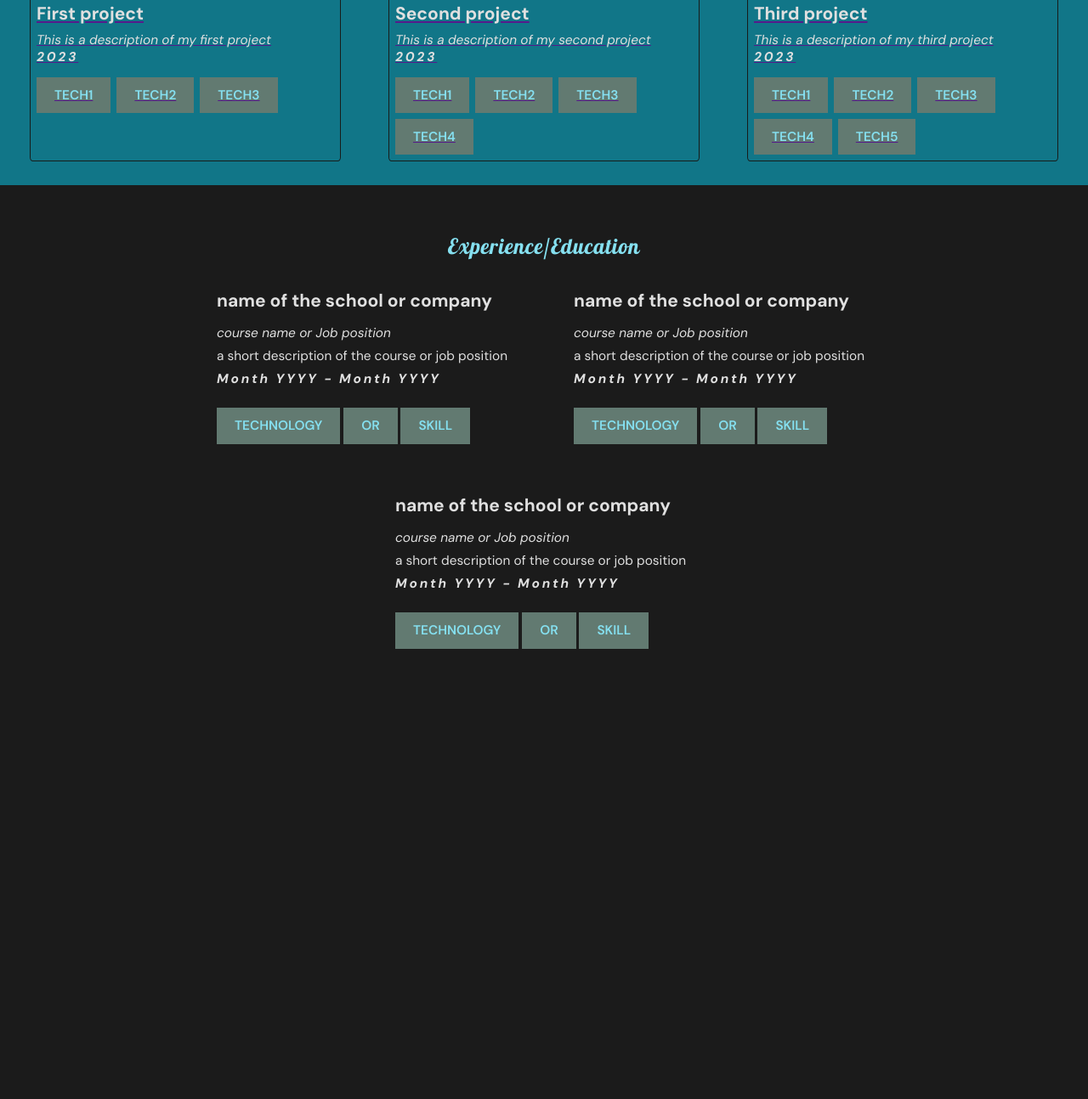
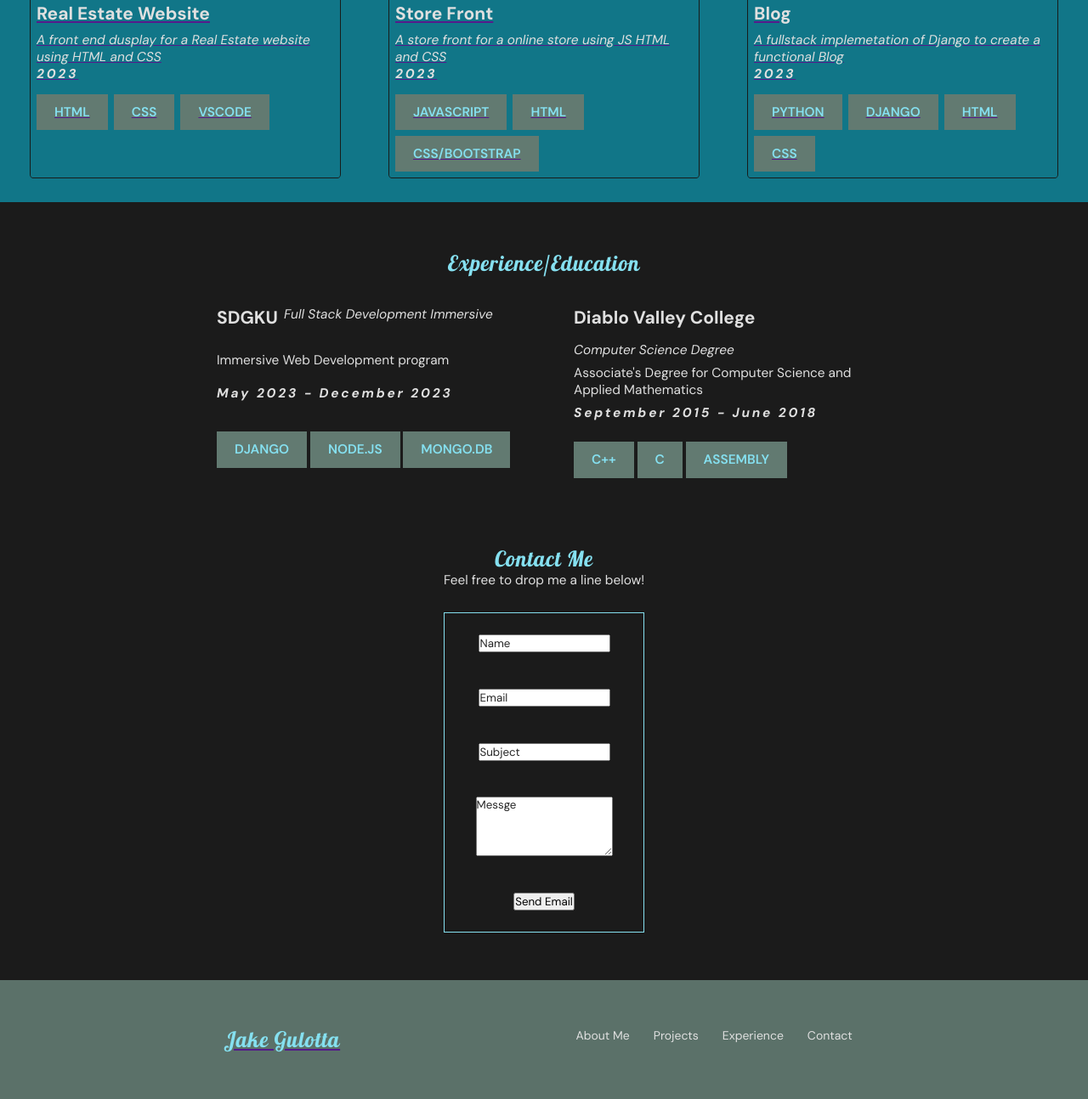
Before and after one commit to Jakegu/portfolio, a plain HTML site: page portfolio/index.html in a window 1280 px wide. Shown: the part 1190-2484 px from the top of the page at 85% size. Before the commit the page ends 2005 px from the top, so only its background shows below. Drawn offline with Linux system fonts and the light colour scheme.

Commit message:
Add files via upload

```diff
--- /dev/null
+++ b/portfolio/css/footer.css
@@ -0,0 +1,43 @@
+footer {
+    height: 10rem;
+    background-color: var(--secondary-color-600);
+    display: flex;
+    justify-content: space-evenly;
+    align-items: center;
+    margin-top: 2rem;
+}
+
+footer nav {
+    width: max-content;
+}
+
+footer nav a {
+    color: var(--neutral-color);
+    text-decoration: none;
+    margin: 0px 1rem;
+    height: 2rem;
+}
+
+footer nav a:hover {
+    border-bottom: solid 2px var(--primary-color)
+}
+
+#emailForm input::placeholder,
+#emailForm textarea::placeholder {
+    color: var(--surface-color);
+}
+
+#emailForm input
+
+.primary-button{
+    font-weight: bold;
+    border-radius: 1rem;
+    border: none;
+    padding: 2.5% 5%;
+    color: var(--neutral-color);
+    background: var(--primary-color-300);
+}
+
+.primary-button:hover {
+    background: linear-gradient(135deg, #7F66FF 0%, #AA99FF 100%);
+}
--- a/portfolio/css/responsive.css
+++ b/portfolio/css/responsive.css
@@ -61,4 +61,13 @@
         height: auto;
         overflow: auto;
     }
+
+    footer {
+        flex-direction: column;
+
+    }
+
+    footer nav {
+        height: fit-content;
+    }
 }
--- a/portfolio/css/sections.css
+++ b/portfolio/css/sections.css
@@ -126,3 +126,21 @@ a p:nth-child(4),
     padding: 0.5rem;
     gap: 0.5rem;
 }
+
+
+.contact-section {
+    flex-direction: column;
+    padding: 2rem;
+}
+
+#emailForm {
+    display: flex;
+    flex-direction: column;
+    justify-content: space-evenly;
+    align-items: center;
+    width: max-content;
+    height: 25rem;
+    border: 1px solid var(--primary-color);
+    padding: 1% 3%;
+    margin-top: 2rem;
+}
--- a/portfolio/data/experience.json
+++ b/portfolio/data/experience.json
@@ -1,35 +1,24 @@
 [
     {
-        "entity": "name of the school or company",
-        "title": "course name or Job position",
-        "description": "a short description of the course or job position",
-        "period": "Month YYYY - Month YYYY",
+        "entity": "SDGKU",
+        "title": "Full Stack Development Immersive",
+        "description": "Immersive Web Development program",
+        "period": "May 2023 - December 2023",
         "technology": [
-            "Technology",
-            "Or",
-            "Skill"
+            "Django",
+            "Node.js",
+            "Mongo.db"
         ]
     },
     {
-        "entity": "name of the school or company",
-        "title": "course name or Job position",
-        "description": "a short description of the course or job position",
-        "period": "Month YYYY - Month YYYY",
+        "entity": "Diablo Valley College",
+        "title": "Computer Science Degree",
+        "description": "Associate's Degree for Computer Science and Applied Mathematics",
+        "period": "September 2015 - June 2018",
         "technology": [
-            "Technology",
-            "Or",
-            "Skill"
-        ]
-    },
-    {
-        "entity": "name of the school or company",
-        "title": "course name or Job position",
-        "description": "a short description of the course or job position",
-        "period": "Month YYYY - Month YYYY",
-        "technology": [
-            "Technology",
-            "Or",
-            "Skill"
+            "C++",
+            "C",
+            "Assembly"
         ]
     }
 ]
--- a/portfolio/data/projects.json
+++ b/portfolio/data/projects.json
@@ -1,41 +1,39 @@
 [
     {
-        "name": "First project",
-        "description": "This is a description of my first project",
+        "name": "Real Estate Website",
+        "description": "A front end dusplay for a Real Estate website using HTML and CSS",
         "year": 2023,
         "img": "../img/picture-1.jpg",
-        "repository": "http://github.com/",
+        "repository": "https://github.com/Jakegu/realEstate-ch39",
         "technologies": [
-            "Tech1",
-            "Tech2",
-            "Tech3"
+            "HTML",
+            "CSS",
+            "VSCode"
         ]
     },
     {
-        "name": "Second project",
-        "description": "This is a description of my second project",
+        "name": "Store Front",
+        "description": "A store front for a online store using JS HTML and CSS",
         "year": 2023,
         "img": "../img/picture-2.jpg",
-        "repository": "http://github.com/",
+        "repository": "https://github.com/Jakegu/ONLINESTORE",
         "technologies": [
-            "Tech1",
-            "Tech2",
-            "Tech3",
-            "Tech4"
+            "Javascript",
+            "HTML",
+            "CSS/Bootstrap"
         ]
     },
     {
-        "name": "Third project",
-        "description": "This is a description of my third project",
+        "name": "Blog",
+        "description": "A fullstack implemetation of Django to create a functional Blog",
         "year": 2023,
         "img": "../img/picture-3.jpg",
-        "repository": "http://github.com/",
+        "repository": "https://github.com/Jakegu/blog",
         "technologies": [
-            "Tech1",
-            "Tech2",
-            "Tech3",
-            "Tech4",
-            "Tech5"
+            "Python",
+            "Django",
+            "HTML",
+            "CSS"
         ]
     }
 ]
--- a/portfolio/index.html
+++ b/portfolio/index.html
@@ -13,6 +13,7 @@
     <link rel="stylesheet" href="./css/header.css">
     <link rel="stylesheet" href="./css/sections.css">
     <link rel="stylesheet" href="./css/responsive.css">
+    <link rel="stylesheet" href="./css/footer.css">
 
 
 
@@ -47,15 +48,16 @@
 
 
             <div class="nav-link center">
-                <a href="">About Me</a>
-                <a href="">Projects</a>
-                <a href="">Experience</a>
-                <a href="">Contact</a>
+                <a href="#section-1">About Me</a>
+                <a href="#section-2">Projects</a>
+                <a href="#section-3">Experience</a>
+                <a href="#section-4">Contact</a>
             </div>
         </nav>
 
     </header>
 
+    <div id="section-1" class="break"></div>
     <section class="about-section">
 
         <div class="img-container center">
@@ -65,7 +67,7 @@
         <div class="description-container center">
             <div class="center" style="flex-direction: column;">
                 <h1>My role as a dev</h1>
-                <h2>My name here</h2>
+                <h2>Jake Gulotta</h2>
             </div>
             <p>
                 Lorem ipsum dolor sit amet consectetur. Diam porttitor nisl lacinia id viverra dignissim
@@ -86,14 +88,14 @@
                 <h2>Skills</h2>
 
                 <dev class="skills center">
-                    <label for="">Skill</label>
-                    <label for="">Skill</label>
-                    <label for="">Skill</label>
-                    <label for="">Skill</label>
-                    <label for="">Skill</label>
-                    <label for="">Skill</label>
-                    <label for="">Skill</label>
-                    <label for="">Skill</label>
+                    <label for="">C++</label>
+                    <label for="">Java</label>
+                    <label for="">Javascript</label>
+                    <label for="">Node.js</label>
+                    <label for="">Python</label>
+                    <label for="">Django</label>
+                    <label for="">Html</label>
+                    <label for="">CSS</label>
                     <label for="">Skill</label>
                     <label for="">Skill</label>
                 </dev>
@@ -102,6 +104,7 @@
 
     </section>
 
+    <div id="section-2" class="break"></div>
     <section id="projects" class="projects-section center">
         <h2>Projects</h2>
 
@@ -110,6 +113,7 @@
         </div>
     </section>
 
+    <div id="section-3" class="break"></div>
     <section class="experience-section center">
 
         <h2>Experience/Education</h2>
@@ -119,7 +123,40 @@
         </div>
     </section>
 
+    <div id="section-4" class="break"></div>
+    <section class="contact-section center">
+
+        <h2>Contact Me</h2>
+        <p>Feel free to drop me a line below!</p>
+
+        <form id="emailForm">
+
+            <input type="text" id="name" placeholder="Name" required> <br>
+            <input type="email" id="email" placeholder="Email" required> <br>
+            <input type="text" id="subject" placeholder="Subject"> <br>
+            <textarea id="message" rows="4" placeholder="Messge" required></textarea> <br>
+            <button class="primary-button" type="submit">Send Email</button>
+
+        </form>
+    </section>
+
+    <footer>
+        <a href="">
+            <h2>Jake Gulotta</h2>
+        </a>
+
+        <nav class="nav-footer center">
+            <a href="#section-1">About Me</a>
+            <a href="#section-2">Projects</a>
+            <a href="#section-3">Experience</a>
+            <a href="#section-4">Contact</a>
+        </nav>
+    </footer>
+
     <script src="./js/main.js"></script>
+    <script src="https://cdn.emailjs.com/dist/email.min.js"></script>
+    <script src="./js/email.js"></script>
+    <script src="./js/navigation.js"></script>
 </body>
 
 </html>
--- /dev/null
+++ b/portfolio/js/email.js
@@ -0,0 +1,45 @@
+document.getElementById("emailForm").addEventListener("submit", function(event){
+    event.preventDefault();
+
+    const form = event.target;
+
+
+    const name = form.elements.name.value;
+    const email = form.elements.email.value;
+    const subject = form.elements.subject.value;
+    const message = form.elements.message.value;
+
+    emailjs.init("YSht3fOkqMy6VAG0c");
+
+
+    const params = {
+        from_email: email,
+        from_name: name,
+        subject: subject,
+        message: message
+    };
+
+    if (!subject){
+        const result = confirm("Subject is empty. Are you sure you want to send the email?");
+
+        if(result === true){
+            sendEmail();
+        }else {
+
+        }
+    } else {
+        sendEmail();
+    }
+
+
+    function sendEmail(){
+        console.log("here");
+        emailjs.send("service_wusea69", "template_f7xhlsg", params).then(function(response){
+            alert("Email was successfully sent");
+            form.reset();
+        }, function(error){
+            alert("Error sending email");
+            console.log(error);
+        });
+    }
+});
--- /dev/null
+++ b/portfolio/js/navigation.js
@@ -0,0 +1,23 @@
+document.querySelectorAll(".nav-link a").forEach(option => {
+    option.addEventListener("click", function(event){
+        event.preventDefault();
+
+        const targetID = this.getAttribute("href").substring(1);
+
+        document.getElementById(targetID).scrollIntoView({
+            behavior: "smooth"
+        });
+    });
+});
+
+document.querySelectorAll(".nav-footer a").forEach(option => {
+    option.addEventListener("click", function(event){
+        event.preventDefault();
+
+        const targetID = this.getAttribute("href").substring(1);
+
+        document.getElementById(targetID).scrollIntoView({
+            behavior: "smooth"
+        });
+    });
+});
```
